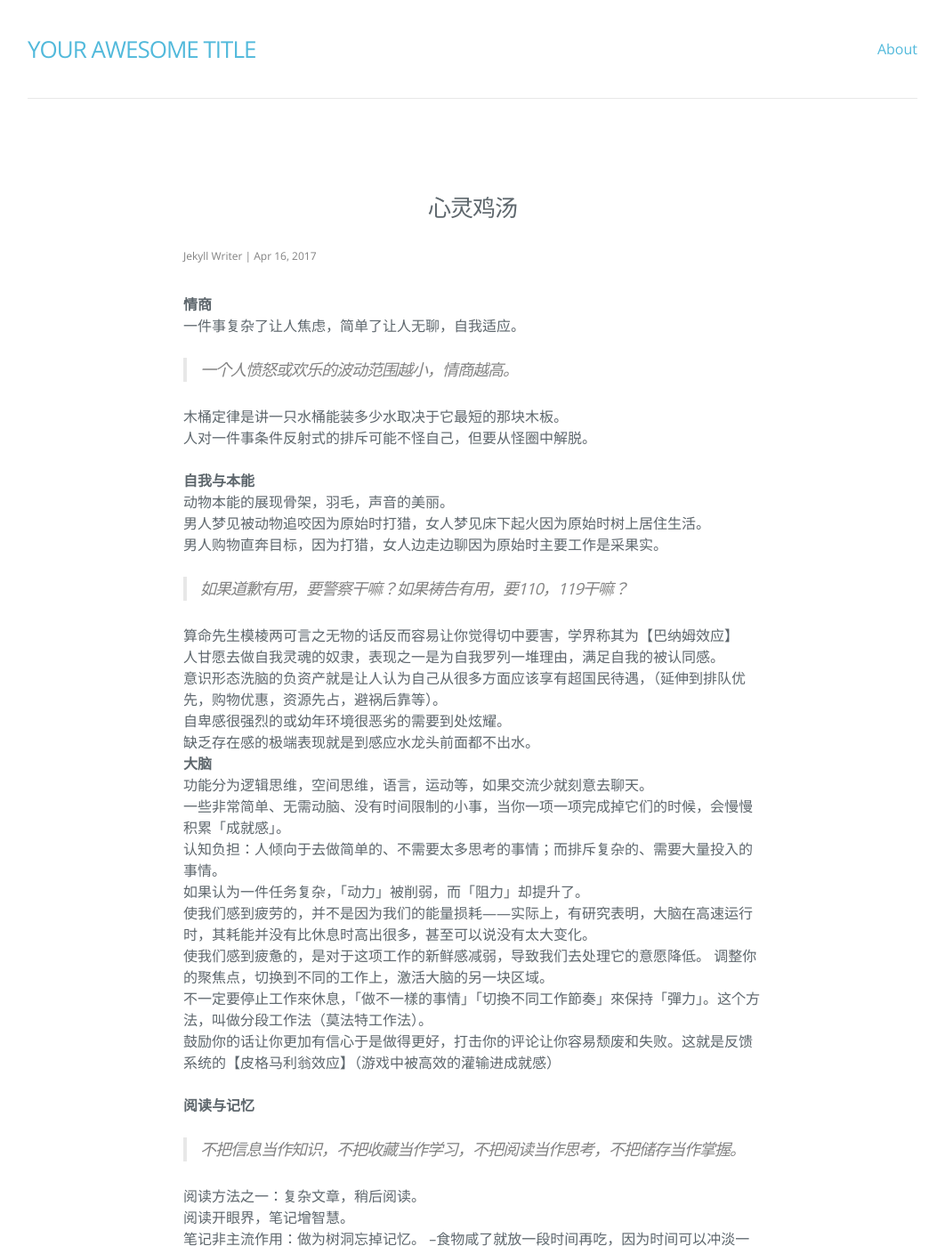
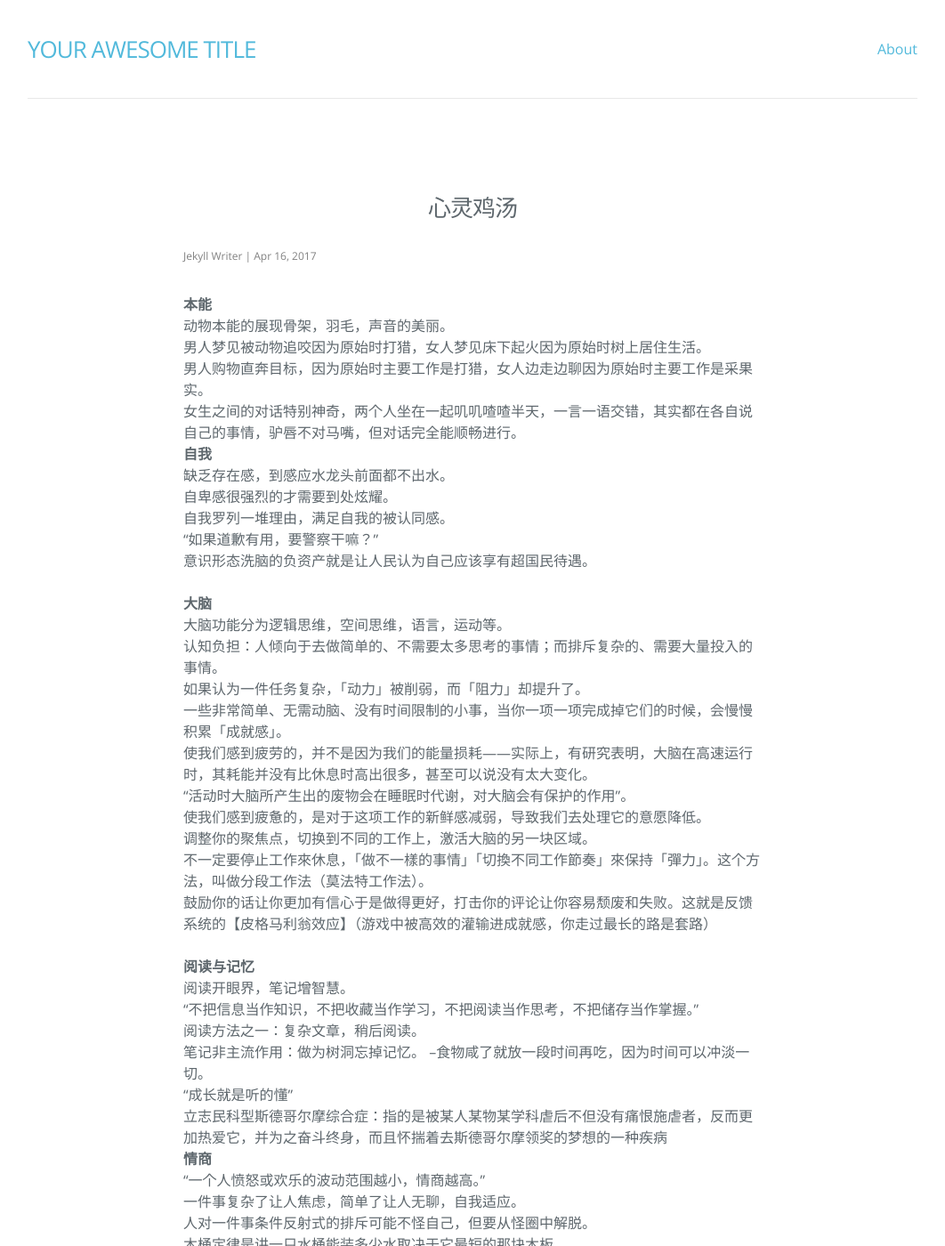
Before and after one commit to hebbank/aceo, a Jekyll site: the page built from _posts/2017-04-16-jt.md, in a window 1280 px wide and 1400 px high. Shown: the whole window at 89% size, without its empty margins (109-1171 px from the left). Built offline with Jekyll 4.4.1, drawn with Linux system fonts in a browser that asks for light colours; nearby versions of some CDN libraries; some of the changed text lies outside the part shown.

Commit message:
Update 心灵鸡汤

```diff
--- a/_posts/2017-04-16-jt.md
+++ b/_posts/2017-04-16-jt.md
@@ -4,47 +4,47 @@ layout: post
 categories: 心灵鸡汤
 tags: 鸡汤
 ---
-**情商**
-一件事复杂了让人焦虑，简单了让人无聊，自我适应。
-> 一个人愤怒或欢乐的波动范围越小，情商越高。
-
-木桶定律是讲一只水桶能装多少水取决于它最短的那块木板。
-人对一件事条件反射式的排斥可能不怪自己，但要从怪圈中解脱。
-
-**自我与本能**
+**本能**
 动物本能的展现骨架，羽毛，声音的美丽。
 男人梦见被动物追咬因为原始时打猎，女人梦见床下起火因为原始时树上居住生活。
-男人购物直奔目标，因为打猎，女人边走边聊因为原始时主要工作是采果实。
+男人购物直奔目标，因为原始时主要工作是打猎，女人边走边聊因为原始时主要工作是采果实。
+女生之间的对话特别神奇，两个人坐在一起叽叽喳喳半天，一言一语交错，其实都在各自说自己的事情，驴唇不对马嘴，但对话完全能顺畅进行。
+**自我**
+缺乏存在感，到感应水龙头前面都不出水。
+自卑感很强烈的才需要到处炫耀。
+自我罗列一堆理由，满足自我的被认同感。
+“如果道歉有用，要警察干嘛？”
+意识形态洗脑的负资产就是让人民认为自己应该享有超国民待遇。
 
-> 如果道歉有用，要警察干嘛？如果祷告有用，要110，119干嘛？
-
-算命先生模棱两可言之无物的话反而容易让你觉得切中要害，学界称其为【巴纳姆效应】
-人甘愿去做自我灵魂的奴隶，表现之一是为自我罗列一堆理由，满足自我的被认同感。
-意识形态洗脑的负资产就是让人认为自己从很多方面应该享有超国民待遇，（延伸到排队优先，购物优惠，资源先占，避祸后靠等）。
-自卑感很强烈的或幼年环境很恶劣的需要到处炫耀。
-缺乏存在感的极端表现就是到感应水龙头前面都不出水。
 **大脑**
-功能分为逻辑思维，空间思维，语言，运动等，如果交流少就刻意去聊天。
-一些非常简单、无需动脑、没有时间限制的小事，当你一项一项完成掉它们的时候，会慢慢积累「成就感」。
+大脑功能分为逻辑思维，空间思维，语言，运动等。
 认知负担：人倾向于去做简单的、不需要太多思考的事情；而排斥复杂的、需要大量投入的事情。
 如果认为一件任务复杂，「动力」被削弱，而「阻力」却提升了。
+一些非常简单、无需动脑、没有时间限制的小事，当你一项一项完成掉它们的时候，会慢慢积累「成就感」。
 使我们感到疲劳的，并不是因为我们的能量损耗——实际上，有研究表明，大脑在高速运行时，其耗能并没有比休息时高出很多，甚至可以说没有太大变化。
+“活动时大脑所产生出的废物会在睡眠时代谢，对大脑会有保护的作用”。
 使我们感到疲惫的，是对于这项工作的新鲜感减弱，导致我们去处理它的意愿降低。
 调整你的聚焦点，切换到不同的工作上，激活大脑的另一块区域。
 不一定要停止工作來休息，「做不一樣的事情」「切換不同工作節奏」來保持「彈力」。这个方法，叫做分段工作法（莫法特工作法）。
-鼓励你的话让你更加有信心于是做得更好，打击你的评论让你容易颓废和失败。这就是反馈系统的【皮格马利翁效应】（游戏中被高效的灌输进成就感）
+鼓励你的话让你更加有信心于是做得更好，打击你的评论让你容易颓废和失败。这就是反馈系统的【皮格马利翁效应】（游戏中被高效的灌输进成就感，你走过最长的路是套路）
 
 **阅读与记忆**
-> 不把信息当作知识，不把收藏当作学习，不把阅读当作思考，不把储存当作掌握。
-
+阅读开眼界，笔记增智慧。
+“不把信息当作知识，不把收藏当作学习，不把阅读当作思考，不把储存当作掌握。”
 阅读方法之一：复杂文章，稍后阅读。
-阅读开眼界，笔记增智慧。
 笔记非主流作用：做为树洞忘掉记忆。 --食物咸了就放一段时间再吃，因为时间可以冲淡一切。
-> 成长就是听的懂。
+“成长就是听的懂”
+立志民科型斯德哥尔摩综合症：指的是被某人某物某学科虐后不但没有痛恨施虐者，反而更加热爱它，并为之奋斗终身，而且怀揣着去斯德哥尔摩领奖的梦想的一种疾病
+**情商**
+“一个人愤怒或欢乐的波动范围越小，情商越高。”
+一件事复杂了让人焦虑，简单了让人无聊，自我适应。
+人对一件事条件反射式的排斥可能不怪自己，但要从怪圈中解脱。
+木桶定律是讲一只水桶能装多少水取决于它最短的那块木板。
 
 **时间**
 罗马不是一天建成的，想做事永远不晚。
 相同的一段时间，可以发愁怎样度过，也可以觉得不够用--人可以主动改变时间的质量。
+马太效应：拥有的越多，得到的越多，拥有的越少，得到的越少。
 
 > 作家格拉德威尔在《异类》一书中指出：“人们眼中的天才之所以卓越非凡，并非天资超人一等，而是付出了持续不断的努力。1万小时的锤炼是任何人从平凡变成世界级大师的必要条件。”
 
@@ -54,7 +54,10 @@ tags: 鸡汤
 **社交**
 > 人类最初拥有共同的语言，大家商量要建一座通向天堂的梯子。上帝知道后，使人类不再说同一种语言，于是通向天堂的梯子也因为语言的不通、沟通的不畅顺最终没能建成。
 
-现代社会人们想尽一切办法降低沟通成本。
+现代社会人们努力降低沟通成本。
 律己是宗教，律人是邪教。
+生气是用别人的错误惩罚自己。
 自己耽误一些时间没感觉，别人耽误自己相同的时间就无法忍受。
-生气是用别人的错误惩罚自己。
+人为了大目标，牺牲小利益。现实中的例子：打麻将不胡牌，打扑克从大往小出，
+扑克游戏不暴露情绪是策略，不等于不沟通；也不能为了隐藏情绪选择自闭症。
+反向斯德哥尔摩综合症：仇恨对自己好的人。
```
